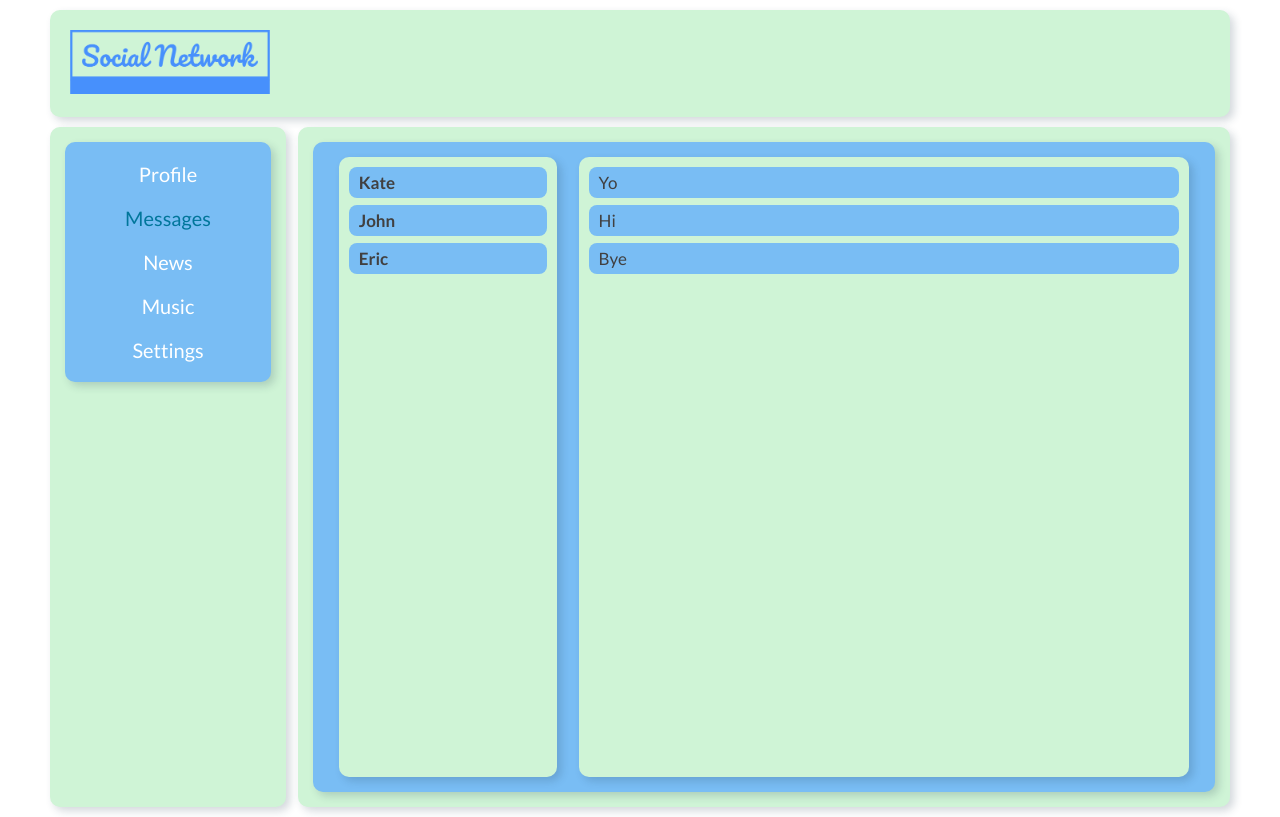
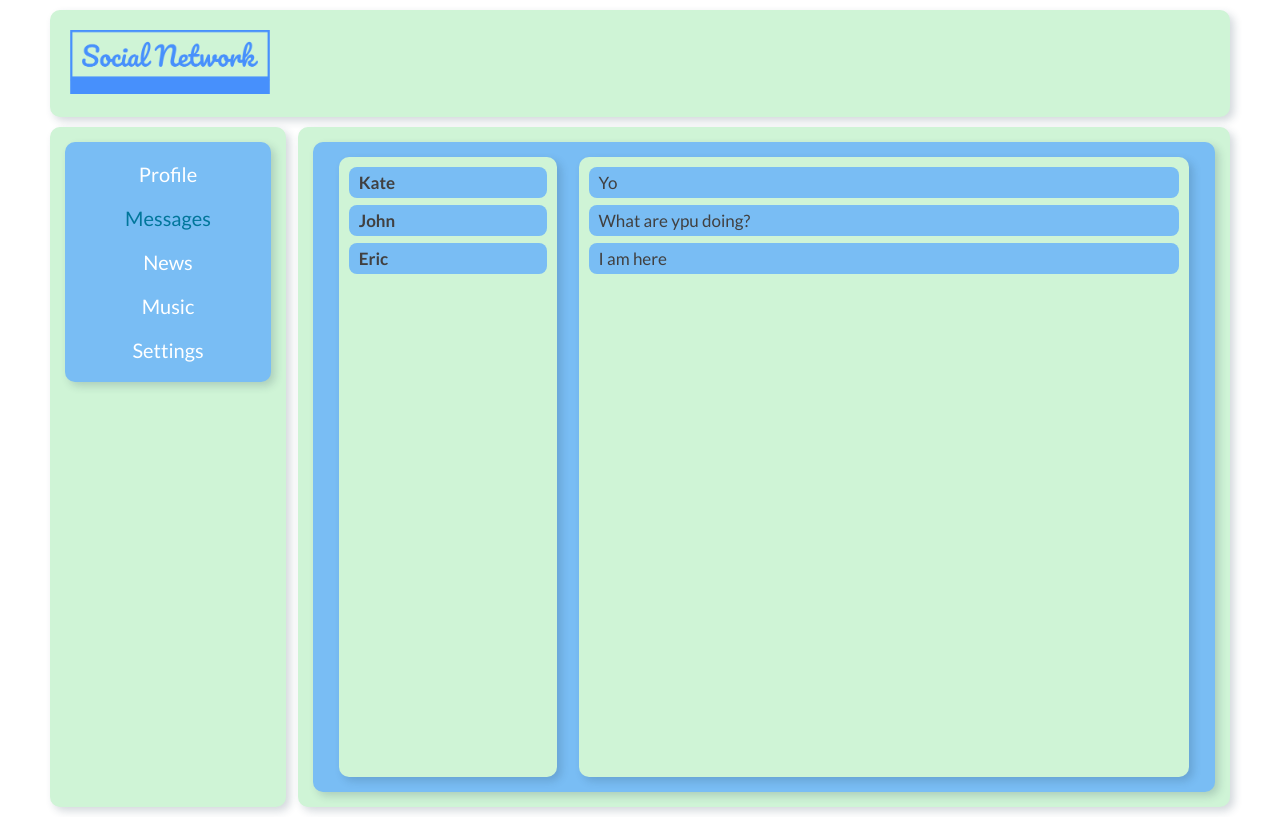
Before and after one commit to liha4ini/liha4ini-social_network_react_classes, a React (Create React App) app: page /messages in a window 1280 px wide. Built offline with nearby package versions, Linux system fonts and the light colour scheme; a web font is replaced by a local one.

Commit message:
add state

```diff
--- a/src/App.tsx
+++ b/src/App.tsx
@@ -5,12 +5,16 @@ import {Header} from "./components/Header/Header";
 import {NavBar} from "./components/NavBar/NavBar";
 import {Content} from "./components/Content/Content";
 import {Dialogs} from "./components/Dialogs/Dialogs";
+import {RootStateType} from "./redux/state";
 
 import './App.css';
 
+type AppPropsType = {
+    state: RootStateType
+}
 
+function App({state}: AppPropsType) {
 
-function App() {
     return (
             <div className="App">
                 <Header />
@@ -21,8 +25,8 @@ function App() {
                     </div>
 
                     <div className='content_block'>
-                        <Route path='/profile' component={Content} />
-                        <Route path='/messages' component={Dialogs} />
+                        <Route path='/profile' render={() => <Content postsData={state.profilePage.postsData} />} />
+                        <Route path='/messages' render={() => <Dialogs />} />
                     </div>
 
                 </div>
--- a/src/components/Content/Content.tsx
+++ b/src/components/Content/Content.tsx
@@ -2,12 +2,14 @@ import React from 'react';
 import {Posts} from "../Posts/Posts";
 
 import './content.css'
+import {ProfilePageType} from "../../redux/state";
 
 
-export const Content = () => {
+export const Content = ({postsData}: ProfilePageType) => {
+
     return (
         <div className='content'>
-            <Posts />
+            <Posts postsData={postsData} />
         </div>
     );
 };
--- a/src/components/Dialogs/Dialogs.tsx
+++ b/src/components/Dialogs/Dialogs.tsx
@@ -7,17 +7,38 @@ import s from './Dialogs.module.css'
 
 
 export const Dialogs = () => {
+
+    const dialogsData = [
+        {id: 1, name: 'Kate'},
+        {id: 2, name: 'John'},
+        {id: 3, name: 'Eric'},
+    ]
+
+    const messagesData = [
+        {id: 1, message: 'Yo'},
+        {id: 2, message: 'What are ypu doing?'},
+        {id: 3, message: 'I am here'},
+    ]
+
     return (
         <div className={s.dialogsWrapper}>
             <div className={s.usersWrapper}>
-                <DialogItem name='Kate' id={1} />
-                <DialogItem name='John' id={2} />
-                <DialogItem name='Eric' id={3} />
+                {
+                    dialogsData.map(el => {
+                        return (
+                            <DialogItem name={el.name} id={el.id} key={el.id} />
+                        )
+                    })
+                }
             </div>
             <div className={s.messagesWrapper}>
-                <MessageItem message={'Yo'} />
-                <MessageItem message={"Hi"} />
-                <MessageItem message={'Bye'} />
+                {
+                    messagesData.map(el => {
+                        return (
+                            <MessageItem message={el.message} id={el.id} key={el.id} />
+                        )
+                    })
+                }
             </div>
         </div>
     );
--- a/src/components/MessageItem/MessageItem.tsx
+++ b/src/components/MessageItem/MessageItem.tsx
@@ -3,9 +3,10 @@ import React from "react";
 
 type MessageItemPropsType = {
     message: string
+    id: number
 }
 
-export const MessageItem = ({message}: MessageItemPropsType) => {
+export const MessageItem = ({message, ...props}: MessageItemPropsType) => {
     return (
         <div className={s.message}>{message}</div>
     )
--- a/src/components/Posts/Posts.tsx
+++ b/src/components/Posts/Posts.tsx
@@ -1,16 +1,20 @@
 import React from 'react';
+
 import {PostItem} from "../PostItem/PostItem";
-
-import s from './posts.module.css';
+import {ProfilePageType} from "../../redux/state";
 
 
-export const Posts = () => {
+export const Posts = ({postsData}: ProfilePageType) => {
+
+    const elements = postsData.map(el => {
+        return (
+            <PostItem message={el.message} likesCount={el.likesCount} id={el.id} key={el.id} />
+        )
+    })
+
     return (
         <div>
-            <PostItem message={'Are you ok?'} likesCount={0} />
-            <PostItem message={'What are ypu doing?'} likesCount={0} />
-            <PostItem message={'I am here'} likesCount={0} />
-            <PostItem message={'What is new?'} likesCount={0} />
+            {elements}
         </div>
     );
 };
--- a/src/index.tsx
+++ b/src/index.tsx
@@ -1,12 +1,15 @@
 import React from 'react';
 import ReactDOM from 'react-dom';
-import './index.css';
+
 import App from './App';
 import {BrowserRouter} from "react-router-dom";
+import state from './redux/state'
+
+import './index.css';
 
 ReactDOM.render(
     <BrowserRouter>
-        <App/>
+        <App state={state} />
     </BrowserRouter>
     , document.getElementById('root')
 );
--- /dev/null
+++ b/src/redux/state.ts
@@ -0,0 +1,69 @@
+type MessagesDataType = {
+    id: number
+    message: string
+    // addPostCallback: (postText: string) => void
+}
+
+type DialogsDataType = {
+    id: number
+    name: string
+}
+
+export type PostsDataType = {
+    id: number
+    message: string
+    likesCount: number
+}
+
+export type ProfilePageType = {
+    postsData: PostsDataType[]
+}
+
+type DialogsPageType = {
+    dialogsData: DialogsDataType[]
+    messagesData: MessagesDataType[]
+}
+
+type SidebarType = {}
+
+export type RootStateType = {
+    profilePage: ProfilePageType
+    dialogsPage: DialogsPageType
+    sidebar: SidebarType
+}
+
+const state: RootStateType = {
+    profilePage: {
+        postsData: [
+            {id: 1, message: 'Hi? how are you?', likesCount: 12},
+            {id: 2, message: 'Are you work today?', likesCount: 5},
+            {id: 3, message: 'Are you work today?', likesCount: 5},
+            {id: 4, message: 'Are you work today?', likesCount: 5},
+        ],
+    },
+    dialogsPage: {
+        messagesData: [
+            {id: 1, message: 'Hi'},
+            {id: 2, message: 'How are you?'},
+            {id: 3, message: 'I am fine!'},
+            {id: 4, message: 'Fuck you'},
+        ],
+        dialogsData: [
+            {id: 1, name: 'Vika'},
+            {id: 2, name: 'Sveta'},
+            {id: 3, name: 'Diana'},
+            {id: 4, name: 'Nika'},
+        ],
+    },
+    sidebar: {}
+}
+
+// export const addPost = (postText: string) => {
+//     const newPost: PostsDataType = {
+//         id: new Date().getTime(),
+//         message: postText,
+//         likesCount: 0
+//     }
+// }
+
+export default state
```
Also changed, not shown: src/components/PostItem/PostItem.tsx (+3 -5 lines).
